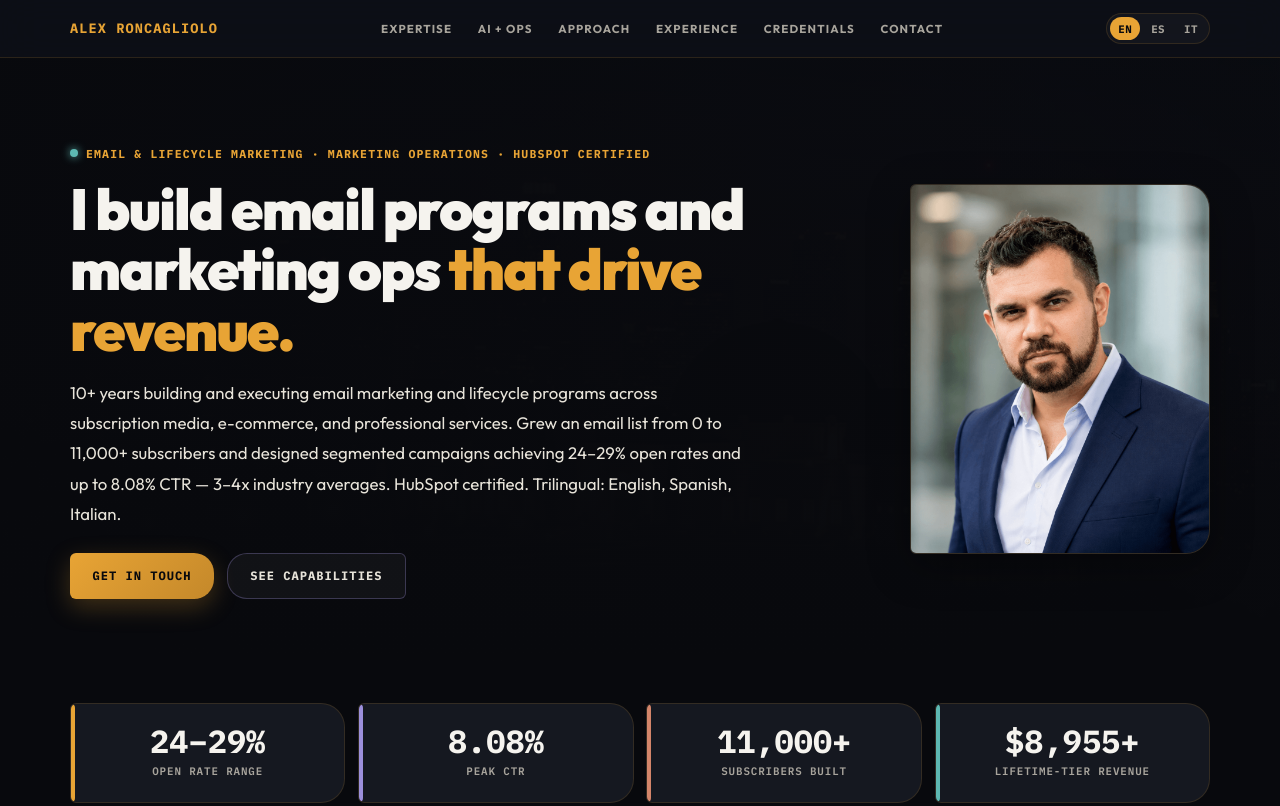
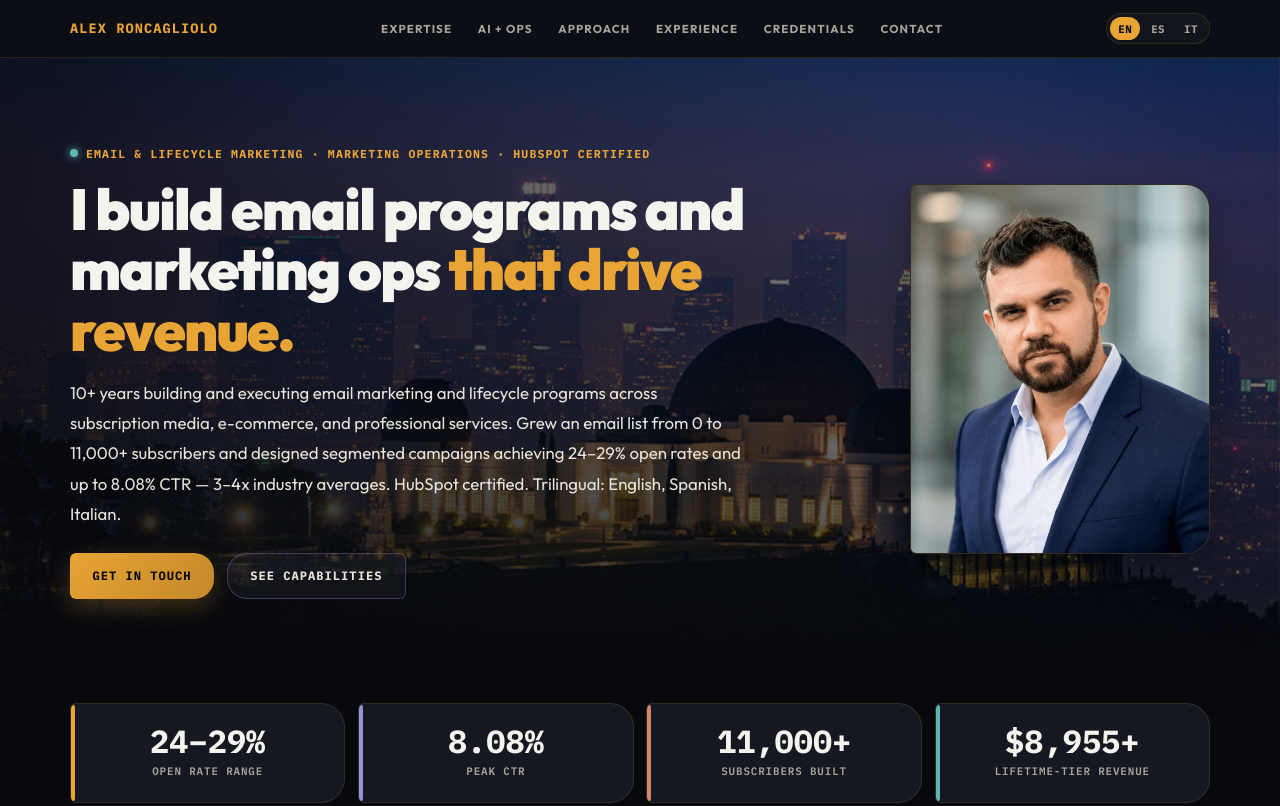
Before and after one commit to alex-r-digital/alex-r-digital.github.io, a plain HTML site: page index.html in a window 1280 px wide. Shown: the top 806 px of the page. Drawn offline with Linux system fonts and the light colour scheme.

Commit message:
Add files via upload

```diff
--- a/index.html
+++ b/index.html
@@ -196,25 +196,17 @@ nav.menu-open .mobile-menu-btn span:nth-child(3) { transform:rotate(-45deg); }
   isolation:isolate;
   overflow:hidden;
   min-height: 520px;
-}
-.hero::before {
-  content:'';
-  position:absolute; inset:0; z-index:0;
-  background-image: url("https://alex-r-digital.github.io/griffith-observatory.jpg");
+  background-image:
+    linear-gradient(90deg, rgba(8,9,13,0.78) 0%, rgba(8,9,13,0.52) 48%, rgba(8,9,13,0.18) 100%),
+    linear-gradient(180deg, rgba(8,9,13,0.04) 0%, rgba(8,9,13,0.52) 92%, var(--void) 100%),
+    url("griffith-observatory.jpg");
   background-size: cover;
   background-position: center 40%;
   background-repeat: no-repeat;
-  opacity: 0.18;
-  filter: saturate(0.7) contrast(0.9) brightness(0.7);
-  pointer-events: none;
 }
+.hero::before,
 .hero::after {
-  content:'';
-  position:absolute; inset:0; z-index:0;
-  background:
-    linear-gradient(90deg, rgba(8,9,13,0.95) 0%, rgba(8,9,13,0.82) 45%, rgba(8,9,13,0.55) 100%),
-    linear-gradient(180deg, rgba(8,9,13,0.2) 0%, rgba(8,9,13,0.9) 90%, var(--void) 100%);
-  pointer-events:none;
+  content:none;
 }
 .hero .container { position:relative; z-index:1; }
 .hero-grid {
```
